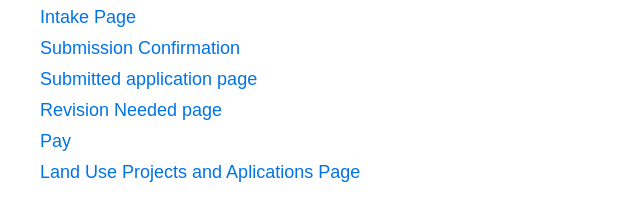
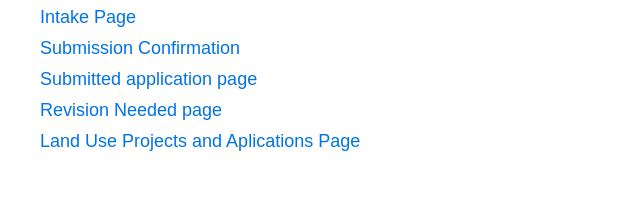
Before and after one commit to gururbha000/LandUse, a plain HTML site: page index.html in a window 1280 px wide. Shown: the part 121-342 px from the top of the page, without its empty margins (0-640 px from the left). Drawn offline with Linux system fonts and the light colour scheme.

Commit message:
Remove payment page link from index.html
Removed link to payment page from index.html

```diff
--- a/index.html
+++ b/index.html
@@ -28,7 +28,6 @@
   <a href="4 LandUseEmailSubmissionConfirmationtoUser - with details.html">Submission Confirmation</a>
   <a href="3 Backend_LandUse.flow.step4.html">Submitted application page</a>
   <a href="5 Portal _LandUseRevisionNeeded.flow.fixed.html">Revision Needed page</a>
-  <a href="https://j5fgyl.axshare.com/?id=tcgbz7&p=payment_page&c=1">Pay</a>
   <a href="SNOW LANDUSE.html">Land Use Projects and Aplications Page</a>
 
 </body>
```
